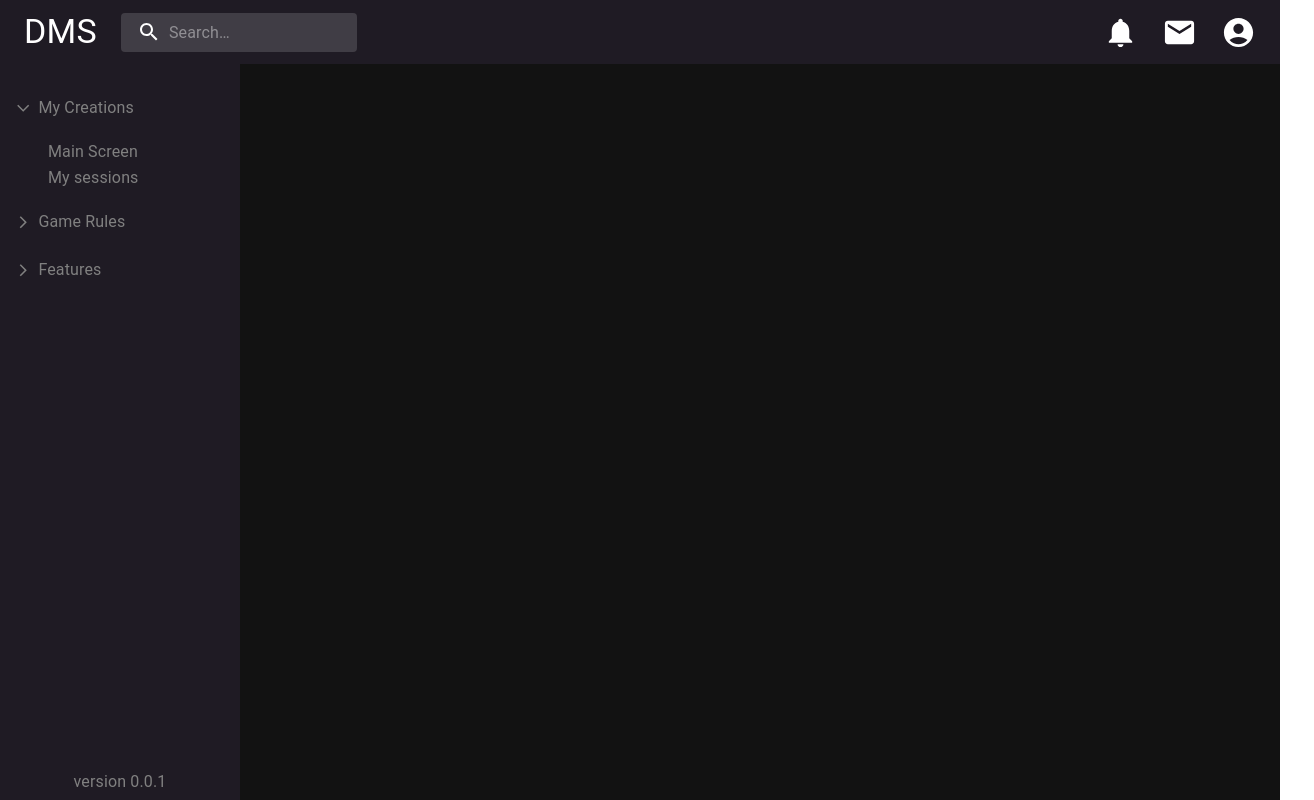
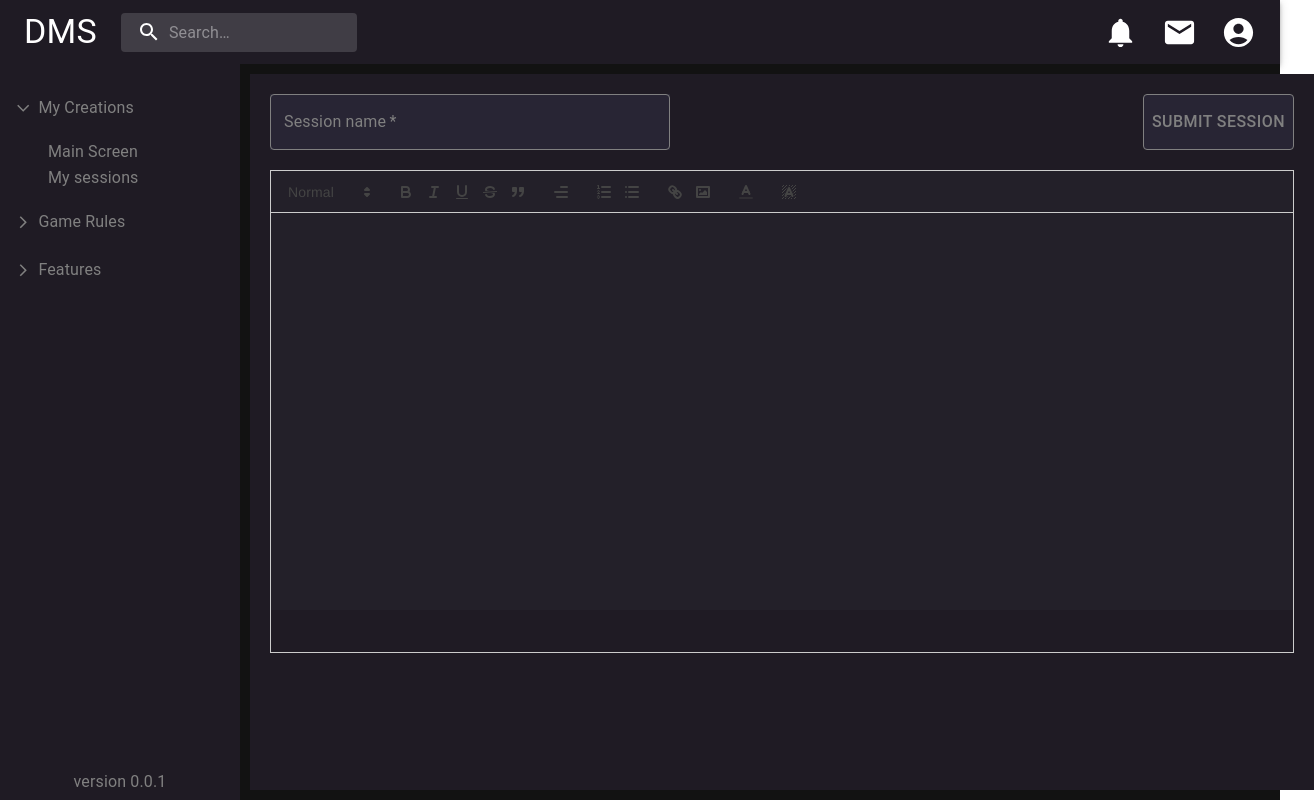
Before and after one commit to JBryskiewicz/dm_screen_prot, a React (Vite) app: page /new-session in a window 1280 px wide. Shown: the whole page, 1314 px wide, since content can reach past the window. Built offline with nearby package versions, Linux system fonts and the light colour scheme.

Commit message:
newSession view checkpoint (date picker)

```diff
--- a/package.json
+++ b/package.json
@@ -23,6 +23,7 @@
     "match-sorter": "^6.3.1",
     "react": "^18.2.0",
     "react-dom": "^18.2.0",
+    "react-quill": "^2.0.0",
     "react-router-dom": "^6.11.2",
     "sort-by": "^0.0.2",
     "styled-components": "^5.3.11"
--- a/src/components/header/PrimarySearchAppBar.tsx
+++ b/src/components/header/PrimarySearchAppBar.tsx
@@ -10,7 +10,7 @@ import SearchIcon from '@mui/icons-material/Search';
 import AccountCircle from '@mui/icons-material/AccountCircle';
 import MailIcon from '@mui/icons-material/Mail';
 import NotificationsIcon from '@mui/icons-material/Notifications';
-import {customPrimaryColor} from "../../utils/customStyles";
+import {customPrimaryColor} from "../../utils/customColors";
 import {Search, SearchIconWrapper, StyledInputBase} from "./SearchBar";
 import {headerIconStyling} from "./headerStyles";
 
--- a/src/components/leftMenu/LeftNavigation.tsx
+++ b/src/components/leftMenu/LeftNavigation.tsx
@@ -10,7 +10,7 @@ import {
     customPrimaryColor,
     customSecondaryColor,
     inactiveText
-} from "../../utils/customStyles";
+} from "../../utils/customColors";
 import MuiAccordionDetails from "@mui/material/AccordionDetails";
 import {Link} from "@mui/material";
 import {navigationAccordion, navigationBody, navigationLinkStyle} from "./leftNavigationStyles";
--- a/src/components/leftMenu/leftNavigationStyles.ts
+++ b/src/components/leftMenu/leftNavigationStyles.ts
@@ -1,4 +1,4 @@
-import {activeText, customPrimaryColor, inactiveText} from "../../utils/customStyles";
+import {activeText, customPrimaryColor, inactiveText} from "../../utils/customColors";
 
 export const navigationLinkStyle = {
     color: inactiveText,
--- a/src/components/mainScreen/mainScreenStyles.ts
+++ b/src/components/mainScreen/mainScreenStyles.ts
@@ -4,7 +4,7 @@ import {
     customTetraryColor,
     inactiveText,
     secondaryActiveText
-} from "../../utils/customStyles";
+} from "../../utils/customColors";
 
 export const MainBodyBoxStyle = {
     maxHeight: 'calc(100vh - 84px)',
@@ -61,6 +61,7 @@ export const latestSessionsNewButton = {
         borderColor: activeText
     }
 }
+
 export const latestSessionsStyle = {
     maxHeight: 'calc(100vh - 84px)',
     width: '18vw',
--- a/src/components/mainScreen/sessionQuickAccess/SessionQuickAccessCard.tsx
+++ b/src/components/mainScreen/sessionQuickAccess/SessionQuickAccessCard.tsx
@@ -1,4 +1,4 @@
-import {activeText, inactiveText, secondaryActiveText} from "../../../utils/customStyles";
+import {activeText, inactiveText, secondaryActiveText} from "../../../utils/customColors";
 import {Button, Card, CardActions, CardContent} from "@mui/material";
 import Typography from "@mui/material/Typography";
 import {Session} from "../../../types/types";
--- a/src/components/mySessions/mySessionsStyles.ts
+++ b/src/components/mySessions/mySessionsStyles.ts
@@ -4,7 +4,7 @@ import {
     customTetraryColor,
     inactiveText,
     secondaryActiveText
-} from "../../utils/customStyles";
+} from "../../utils/customColors";
 
 export const SessionsBodyBoxStyle = {
     maxHeight: 'calc(100vh - 84px)',
@@ -68,7 +68,7 @@ export const MySessionsNotesDemo = {
 
 export const mySessionsStatisticsLabel = {
     color: activeText,
-    fontSize: '2rem',
+    fontSize: '1.625rem',
     padding: '20px 10px',
     marginTop: '8px',
     backgroundColor: customTetraryColor,
--- a/src/components/newSession/NewSessionBody.tsx
+++ b/src/components/newSession/NewSessionBody.tsx
@@ -1,6 +1,50 @@
+import {useState} from "react";
+import ReactQuill from "react-quill";
+import "react-quill/dist/quill.snow.css";
+import Box from "@mui/material/Box";
+import {formats, modules} from "../../utils/quillUtils";
+import {
+    newSessionBodyBox,
+    newSessionQuill,
+    newSessionsNameField,
+    newSessionUpperBox
+} from "./newSessionStyles";
+import {styled} from "@mui/material/styles";
+import {Button, TextField} from "@mui/material";
+import {latestSessionsNewButton} from "../mainScreen/mainScreenStyles";
+
+const CssTextField = styled(TextField)(newSessionsNameField);
+
 function NewSessionBody() {
+    const [notes, setNotes] = useState('');
+    const handleProcedureContentChange = (content: any) => {
+        setNotes(content);
+    };
+
     return (
-        <div></div>
+        <Box sx={newSessionBodyBox}>
+            <Box sx={newSessionUpperBox}>
+                <CssTextField
+                    required
+                    label="Session name"
+                    id="sessionName"
+                    name="sessionName"
+                />
+                <Button
+                    type="submit"
+                    sx={latestSessionsNewButton}>
+                    Submit Session
+                </Button>
+            </Box>
+            <ReactQuill
+                theme="snow"
+                modules={modules}
+                formats={formats}
+                value={notes}
+                onChange={handleProcedureContentChange}
+                style={newSessionQuill}
+            />
+        </Box>
     );
 }
 
--- /dev/null
+++ b/src/components/newSession/newSessionStyles.ts
@@ -0,0 +1,61 @@
+import {
+    activeText,
+    customPrimaryColor, customSecondaryColor,
+    customTetraryColor,
+    inactiveText,
+    secondaryActiveText
+} from "../../utils/customColors";
+
+export const newSessionBodyBox = {
+    maxHeight: 'calc(100vh - 84px)',
+    width: '87.5vw',
+    display: 'flex',
+    flexDirection: 'column',
+    alignItems: 'center',
+    color: activeText,
+    backgroundColor: customPrimaryColor,
+    margin: '10px',
+    padding: '20px'
+}
+
+export const newSessionUpperBox = {
+    display: 'flex',
+    justifyContent: 'space-between',
+    width: '80vw'
+}
+
+export const newSessionsNameField = {
+    width: '400px',
+    backgroundColor: customTetraryColor,
+    '& label': {
+        color: inactiveText
+    },
+    '& .MuiInputBase-input': {
+        color: activeText,
+    },
+    '& label.Mui-focused': {
+        color: activeText,
+    },
+    '& .MuiInput-underline:after': {
+        borderBottomColor: secondaryActiveText,
+    },
+    '& .MuiOutlinedInput-root': {
+        '& fieldset': {
+            borderColor: inactiveText,
+        },
+        '&:hover fieldset': {
+            borderColor: activeText,
+        },
+        '&.Mui-focused fieldset': {
+            borderColor: activeText,
+        },
+    },
+}
+
+export const newSessionQuill = {
+    width: '80vw',
+    height: '440px',
+    color: secondaryActiveText,
+    backgroundColor: customSecondaryColor,
+    marginTop: '20px'
+}
--- a/src/utils/apiCommunication.ts
+++ b/src/utils/apiCommunication.ts
@@ -2,6 +2,7 @@ import {Session} from "../types/types";
 import axios from "axios";
 import {API_URL} from "./constants";
 
+//Axios typowanie, sprawdź w dokumentacji (hint: generyk)
 export async function getSessions(): Promise<Session[]> {
     const response = await axios.get(API_URL);
     return await response.data;
--- /dev/null
+++ b/src/utils/quillUtils.ts
@@ -0,0 +1,35 @@
+const myColors = [
+    "purple",
+    "#785412",
+    "#452632",
+    "#856325",
+    "#963254",
+    "#254563",
+    "white"
+];
+export const modules = {
+    toolbar: [
+        [{ header: [1, 2, 3, 4, 5, 6, false] }],
+        ["bold", "italic", "underline", "strike", "blockquote"],
+        [{ align: ["right", "center", "justify"] }],
+        [{ list: "ordered" }, { list: "bullet" }],
+        ["link", "image"],
+        [{ color: myColors }],
+        [{ background: myColors }]
+    ]
+};
+export const formats = [
+    "header",
+    "bold",
+    "italic",
+    "underline",
+    "strike",
+    "blockquote",
+    "list",
+    "bullet",
+    "link",
+    "color",
+    "image",
+    "background",
+    "align"
+];
```
Also changed, not shown: src/utils/customColors.ts (renamed from src/utils/customStyles.ts), 1 other file (tests, documents, lock files or other folders).
